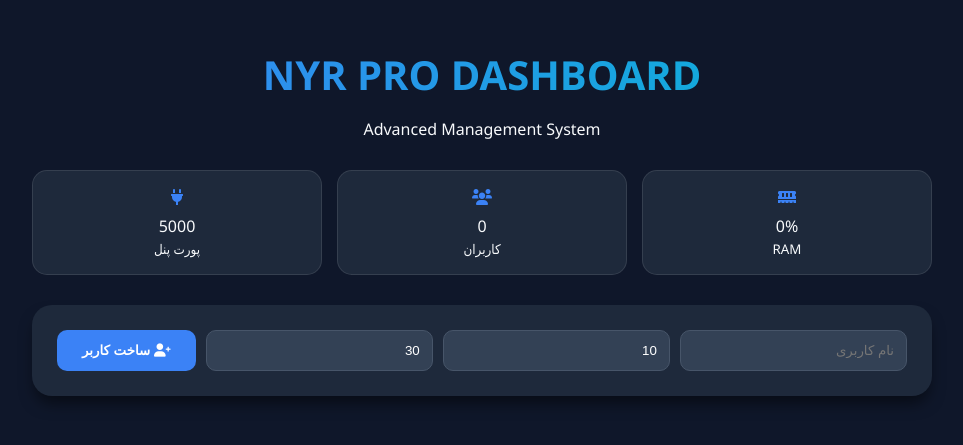
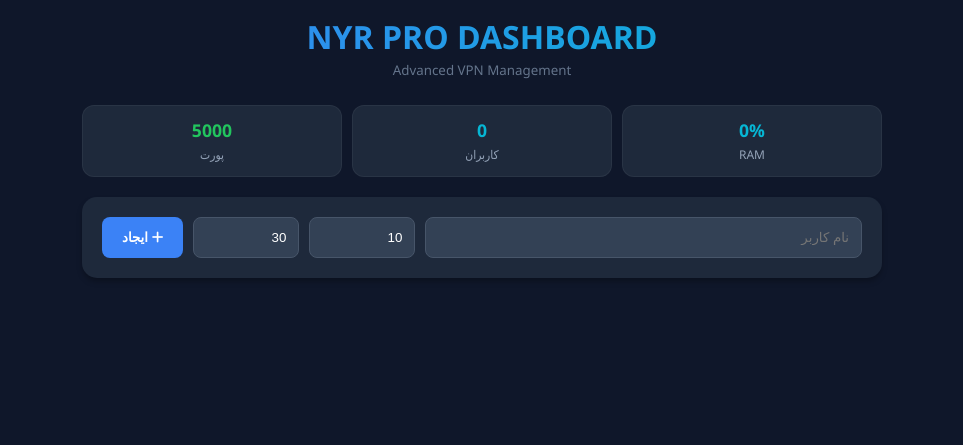
Before and after one commit to rima0222/op, a Flask app: page / in a window 1280 px wide. Shown: the top 445 px of the page, without its empty margins (158-1121 px from the left). Run offline with Flask 3, Linux system fonts and the light colour scheme.

Commit message:
Update index.html

```diff
--- a/templates/index.html
+++ b/templates/index.html
@@ -22,56 +22,54 @@
             background-color: var(--bg-color);
             color: var(--text);
             margin: 0;
-            padding: 20px;
+            padding: 15px;
         }
 
-        .container {
-            max-width: 900px;
-            margin: 0 auto;
-        }
+        .container { max-width: 800px; margin: 0 auto; }
 
-        .header {
-            text-align: center;
-            margin-bottom: 30px;
-        }
-
+        .header { text-align: center; margin-bottom: 25px; }
         .header h1 {
             background: linear-gradient(to right, var(--primary), var(--accent));
             -webkit-background-clip: text;
             -webkit-text-fill-color: transparent;
-            font-size: 2.5rem;
-            margin-bottom: 5px;
+            font-size: 2rem;
+            margin: 0;
         }
 
         .stats-grid {
             display: grid;
-            grid-template-columns: repeat(auto-fit, minmax(150px, 1fr));
-            gap: 15px;
-            margin-bottom: 30px;
+            grid-template-columns: repeat(3, 1fr);
+            gap: 10px;
+            margin-bottom: 20px;
         }
 
         .stat-card {
             background: var(--card-bg);
-            padding: 15px;
-            border-radius: 15px;
+            padding: 12px;
+            border-radius: 12px;
             text-align: center;
-            border: 1px solid rgba(255,255,255,0.1);
+            border: 1px solid rgba(255,255,255,0.05);
         }
 
-        .stat-card i { color: var(--primary); margin-bottom: 10px; }
+        .stat-card div { font-weight: bold; font-size: 1.1rem; color: var(--accent); }
+        .stat-card small { color: #94a3b8; font-size: 0.75rem; }
 
         .add-user-box {
             background: var(--card-bg);
-            padding: 25px;
-            border-radius: 20px;
-            margin-bottom: 30px;
-            box-shadow: 0 10px 15px -3px rgba(0, 0, 0, 0.5);
+            padding: 20px;
+            border-radius: 15px;
+            margin-bottom: 25px;
+            box-shadow: 0 4px 6px -1px rgba(0, 0, 0, 0.3);
         }
 
         .input-group {
-            display: grid;
-            grid-template-columns: 1fr 1fr 1fr auto;
+            display: flex;
+            flex-direction: column;
             gap: 10px;
+        }
+
+        @media (min-width: 600px) {
+            .input-group { flex-direction: row; }
         }
 
         input {
@@ -79,59 +77,59 @@
             border: 1px solid #475569;
             color: white;
             padding: 12px;
-            border-radius: 10px;
-            outline: none;
+            border-radius: 8px;
+            flex: 1;
         }
 
-        button {
+        .btn-add {
+            background: var(--primary);
+            color: white;
+            padding: 12px 20px;
+            border: none;
+            border-radius: 8px;
             cursor: pointer;
-            border: none;
-            border-radius: 10px;
             font-weight: bold;
-            transition: 0.3s;
-        }
-
-        .btn-add { background: var(--primary); color: white; padding: 0 25px; }
-        .btn-add:hover { background: #2563eb; transform: translateY(-2px); }
-
-        .user-list {
-            display: grid;
-            gap: 15px;
         }
 
         .user-card {
             background: var(--card-bg);
-            padding: 20px;
-            border-radius: 15px;
+            padding: 15px;
+            border-radius: 12px;
+            margin-bottom: 10px;
             display: flex;
-            justify-content: space-between;
-            align-items: center;
-            border-right: 5px solid var(--primary);
+            flex-direction: column;
+            gap: 12px;
+            border-right: 4px solid var(--primary);
         }
 
-        .user-info h3 { margin: 0; font-size: 1.2rem; }
-        .user-info p { margin: 5px 0 0; font-size: 0.85rem; color: #94a3b8; }
-
-        .actions { display: flex; gap: 8px; }
-
-        .btn-action { padding: 8px 12px; font-size: 0.8rem; display: flex; align-items: center; gap: 5px; }
-        .btn-download { background: var(--success); color: white; }
-        .btn-reset { background: var(--warning); color: white; }
-        .btn-delete { background: var(--danger); color: white; }
-
-        @media (max-width: 600px) {
-            .input-group { grid-template-columns: 1fr; }
-            .user-card { flex-direction: column; text-align: center; gap: 15px; }
-            .user-card { border-right: none; border-top: 5px solid var(--primary); }
+        @media (min-width: 600px) {
+            .user-card { flex-direction: row; justify-content: space-between; align-items: center; }
         }
 
-        .badge {
-            padding: 2px 8px;
-            border-radius: 5px;
-            font-size: 0.7rem;
-            margin-right: 5px;
+        .user-info h3 { margin: 0; font-size: 1.1rem; display: flex; align-items: center; gap: 8px; }
+        .status-dot { width: 8px; height: 8px; background: var(--success); border-radius: 50%; }
+
+        .actions { display: flex; gap: 5px; flex-wrap: wrap; }
+
+        .btn-action {
+            padding: 8px 12px;
+            font-size: 0.8rem;
+            border-radius: 6px;
+            border: none;
+            cursor: pointer;
+            color: white;
+            display: flex;
+            align-items: center;
+            gap: 5px;
+            flex: 1;
+            justify-content: center;
         }
-        .badge-active { background: rgba(34, 197, 94, 0.2); color: var(--success); }
+
+        .btn-download { background: #0ea5e9; }
+        .btn-reset { background: var(--warning); }
+        .btn-delete { background: var(--danger); }
+
+        button:active { transform: scale(0.95); }
     </style>
 </head>
 <body>
@@ -139,44 +137,41 @@
 <div class="container">
     <div class="header">
         <h1>NYR PRO DASHBOARD</h1>
-        <p>Advanced Management System</p>
+        <small style="color: #64748b;">Advanced VPN Management</small>
     </div>
 
     <div class="stats-grid">
         <div class="stat-card">
-            <i class="fas fa-memory"></i>
             <div id="ram-usage">0%</div>
             <small>RAM</small>
         </div>
         <div class="stat-card">
-            <i class="fas fa-users"></i>
             <div id="total-users">0</div>
             <small>کاربران</small>
         </div>
         <div class="stat-card">
-            <i class="fas fa-plug"></i>
-            <div>5000</div>
-            <small>پورت پنل</small>
+            <div style="color: var(--success);">5000</div>
+            <small>پورت</small>
         </div>
     </div>
 
     <div class="add-user-box">
         <div class="input-group">
-            <input type="text" id="username" placeholder="نام کاربری">
-            <input type="number" id="limit" placeholder="حجم (GB)" value="10">
-            <input type="number" id="days" placeholder="زمان (روز)" value="30">
+            <input type="text" id="username" placeholder="نام کاربر">
+            <input type="number" id="limit" placeholder="GB" value="10" style="max-width: 80px;">
+            <input type="number" id="days" placeholder="روز" value="30" style="max-width: 80px;">
             <button class="btn-add" onclick="addUser()">
-                <i class="fas fa-user-plus"></i> ساخت کاربر
+                <i class="fas fa-plus"></i> ایجاد
             </button>
         </div>
     </div>
 
-    <div id="user-list" class="user-list">
+    <div id="user-list">
         </div>
 </div>
 
 <script>
-    function fetchStats() {
+    function updateData() {
         fetch('/api/stats')
             .then(res => res.json())
             .then(data => {
@@ -189,21 +184,18 @@
                     list.innerHTML += `
                         <div class="user-card">
                             <div class="user-info">
-                                <h3>${user.username} <span class="badge badge-active">${user.status}</span></h3>
-                                <p>
-                                    <i class="fas fa-chart-pie"></i> مصرف: ${user.usage} |
-                                    <i class="fas fa-clock"></i> انقضا: ${user.expiry} روز
-                                </p>
+                                <h3><span class="status-dot"></span> ${user.username}</h3>
+                                <small style="color:#94a3b8">مصرف: ${user.usage} | انقضا: ${user.expiry} روز</small>
                             </div>
                             <div class="actions">
-                                <button class="btn-action btn-download" onclick="window.location='/api/download/${user.username}'">
-                                    <i class="fas fa-download"></i> دانلود
+                                <button class="btn-action btn-download" onclick="location.href='/api/download/${user.username}'">
+                                    <i class="fas fa-file-download"></i> OVPN
                                 </button>
                                 <button class="btn-action btn-reset" onclick="resetUser('${user.username}')">
-                                    <i class="fas fa-sync-alt"></i> تمدید
+                                    <i class="fas fa-sync"></i> تمدید
                                 </button>
                                 <button class="btn-action btn-delete" onclick="deleteUser('${user.username}')">
-                                    <i class="fas fa-trash"></i> حذف
+                                    <i class="fas fa-trash"></i>
                                 </button>
                             </div>
                         </div>
@@ -214,50 +206,35 @@
 
     function addUser() {
         const username = document.getElementById('username').value;
-        const limit = document.getElementById('limit').value;
-        const days = document.getElementById('days').value;
-
-        if(!username) return alert('نام کاربری الزامی است');
-
+        if(!username) return alert('نام را وارد کنید');
         fetch('/api/add_user', {
             method: 'POST',
             headers: {'Content-Type': 'application/json'},
-            body: JSON.stringify({username, limit, days})
-        }).then(res => res.json()).then(data => {
-            if(data.status === 'success') {
-                alert('کاربر با موفقیت ساخته شد');
-                location.reload();
-            } else {
-                alert('خطا: ' + data.message);
-            }
+            body: JSON.stringify({
+                username: username,
+                limit: document.getElementById('limit').value,
+                days: document.getElementById('days').value
+            })
+        }).then(() => {
+            document.getElementById('username').value = '';
+            updateData();
         });
     }
 
-    function resetUser(username) {
-        if(confirm(`آیا از تمدید و ریست حجم کاربر ${username} مطمئن هستید؟`)) {
-            fetch(`/api/reset_user/${username}`, {method: 'POST'})
-                .then(res => res.json())
-                .then(data => {
-                    if(data.status === 'success') location.reload();
-                    else alert('خطا در تمدید');
-                });
+    function resetUser(user) {
+        if(confirm('ریست حجم و تمدید زمان انجام شود؟')) {
+            fetch(`/api/reset_user/${user}`, {method: 'POST'}).then(() => updateData());
         }
     }
 
-    function deleteUser(username) {
-        if(confirm(`آیا از حذف کاربر ${username} مطمئن هستید؟`)) {
-            fetch(`/api/delete_user/${username}`, {method: 'DELETE'})
-                .then(res => res.json())
-                .then(data => {
-                    if(data.status === 'success') location.reload();
-                    else alert('خطا در حذف');
-                });
+    function deleteUser(user) {
+        if(confirm('حذف کاربر تایید شود؟')) {
+            fetch(`/api/delete_user/${user}`, {method: 'DELETE'}).then(() => updateData());
         }
     }
 
-    setInterval(fetchStats, 5000);
-    fetchStats();
+    setInterval(updateData, 5000);
+    updateData();
 </script>
-
 </body>
 </html>
```
